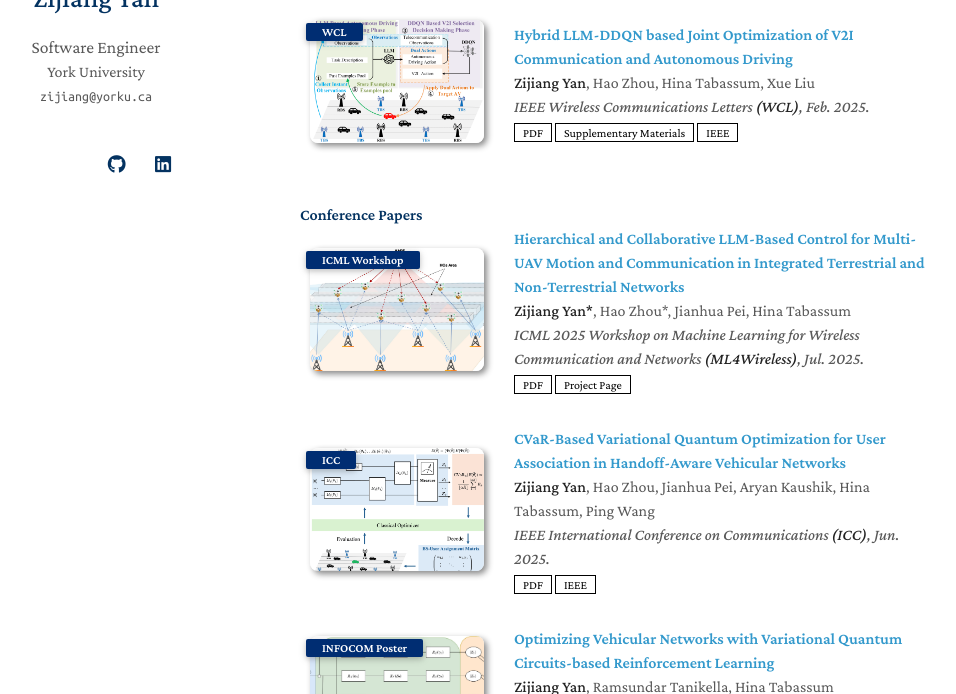
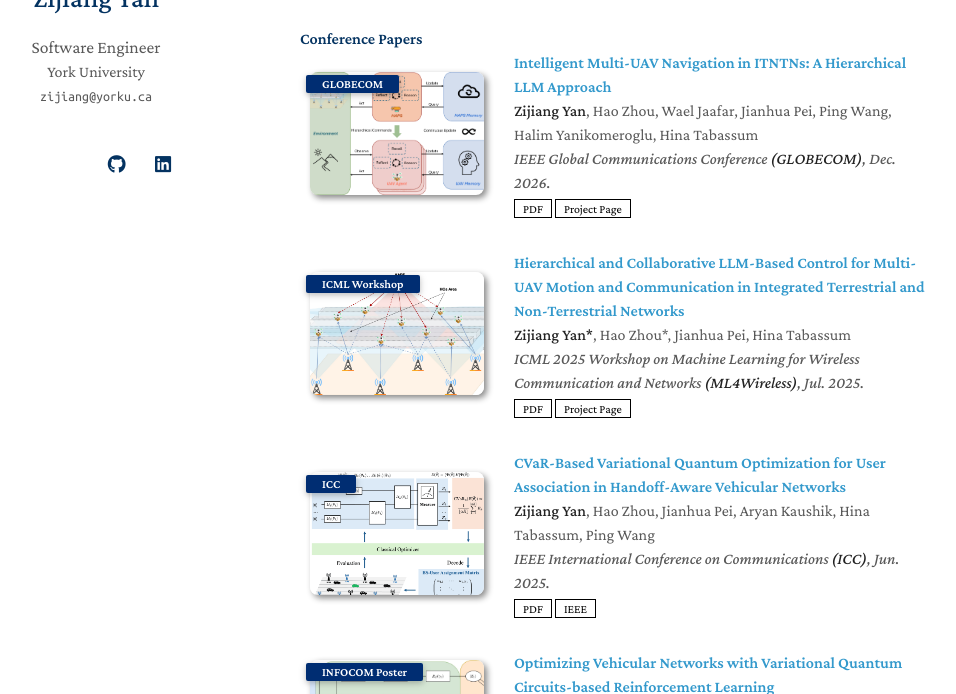
Before and after one commit to zijiang-yan/zijiang-yan.github.io, a Jekyll site: the page built from index.md, in a window 1280 px wide and 900 px high, scrolled down 2428 px, cut to the strip 206-900 px from the top of the window. Shown: the whole strip, without its empty margins (180-1136 px from the left). Built offline with Jekyll 4.4.1, drawn with Linux system fonts in a browser that asks for light colours; a style sheet for code colours, icons or effects is not loaded; our own code applies the rules of GitHub Pages for plain Markdown files; some of the changed text lies outside the part shown.

Commit message:
add uavs

```diff
--- a/_data/publications.yml
+++ b/_data/publications.yml
@@ -1,12 +1,4 @@
 preprints:
-  - title: "Intelligent Multi-UAV Navigation in ITNTNs: A Hierarchical LLM Approach"
-    authors: <strong>Zijiang Yan</strong>, Hao Zhou, Wael Jaafar, Jianhua Pei, Ping Wang, Halim Yanikomeroglu, Hina Tabassum
-    # conference_short: Under Review
-    conference: Under review, May. 2026.
-    # pdf:
-    image: ./assets/img/publications/globecom26.png
-    page: https://zijiang-yan.github.io/HAPS-UAV-LLM/
-    # notes: Preprint
 
   - title: "Hierarchical LLM-Driven Control for HAPS-Assisted UAV Networks: Joint Optimization of Flight and Connectivity"
     authors: <strong>Zijiang Yan</strong>, Hao Zhou, Wael Jaafar, Jianhua Pei, Ping Wang, Halim Yanikomeroglu, Hina Tabassum
@@ -65,6 +57,15 @@ journals:
 
 
 conferences:
+  - title: "Intelligent Multi-UAV Navigation in ITNTNs: A Hierarchical LLM Approach"
+    authors: <strong>Zijiang Yan</strong>, Hao Zhou, Wael Jaafar, Jianhua Pei, Ping Wang, Halim Yanikomeroglu, Hina Tabassum
+    conference_short: GLOBECOM
+    conference: IEEE Global Communications Conference <strong>(GLOBECOM)</strong>, Dec. 2026.
+    pdf: https://arxiv.org/pdf/2607.18604
+    image: ./assets/img/publications/globecom26.png
+    page: https://zijiang-yan.github.io/HAPS-UAV-LLM/
+    # notes: Preprint
+
   - title: "Hierarchical and Collaborative LLM-Based Control for Multi-UAV Motion and Communication in Integrated Terrestrial and Non-Terrestrial Networks"
     authors: <strong>Zijiang Yan*</strong>, Hao Zhou*, Jianhua Pei, Hina Tabassum
     conference_short: ICML Workshop
```
Also changed, not shown: 1 other file.
